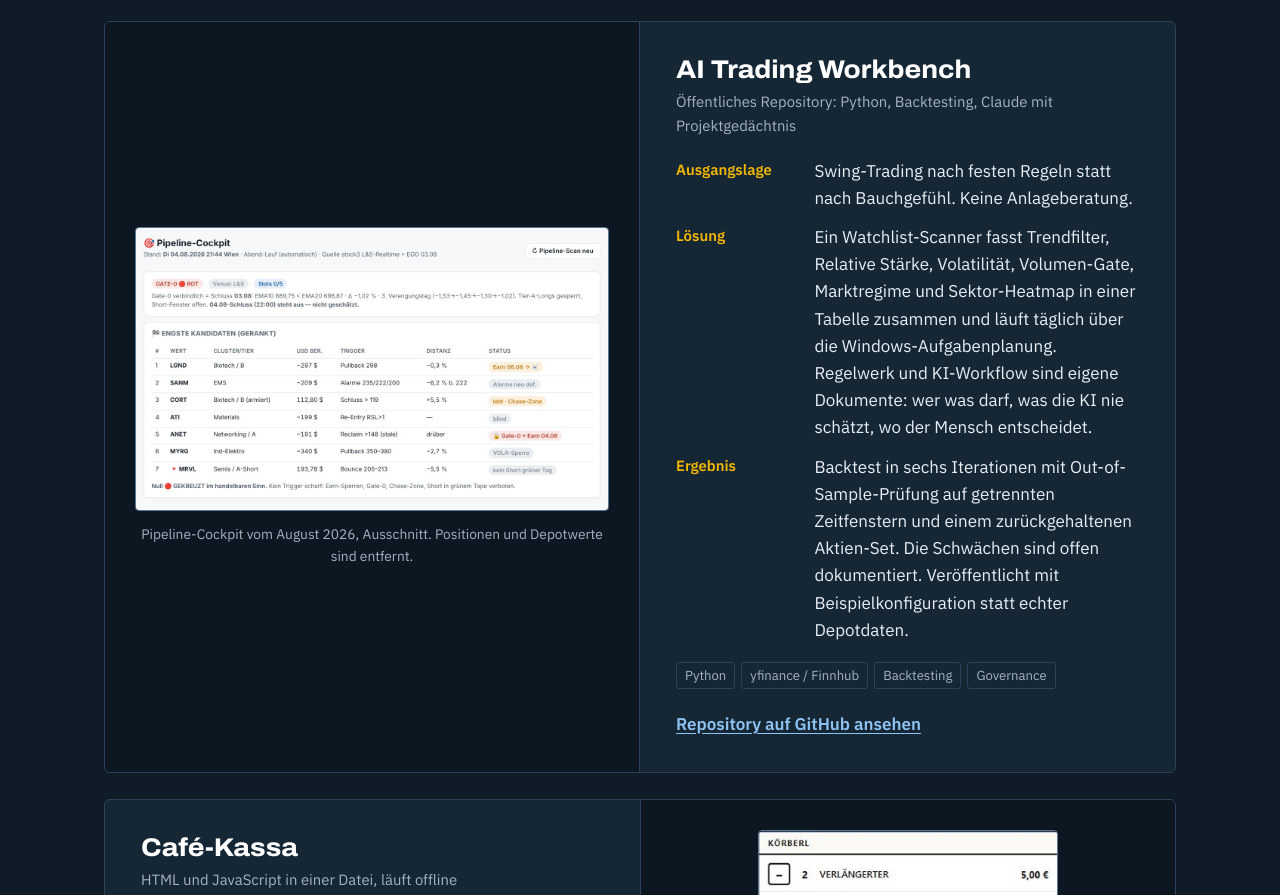
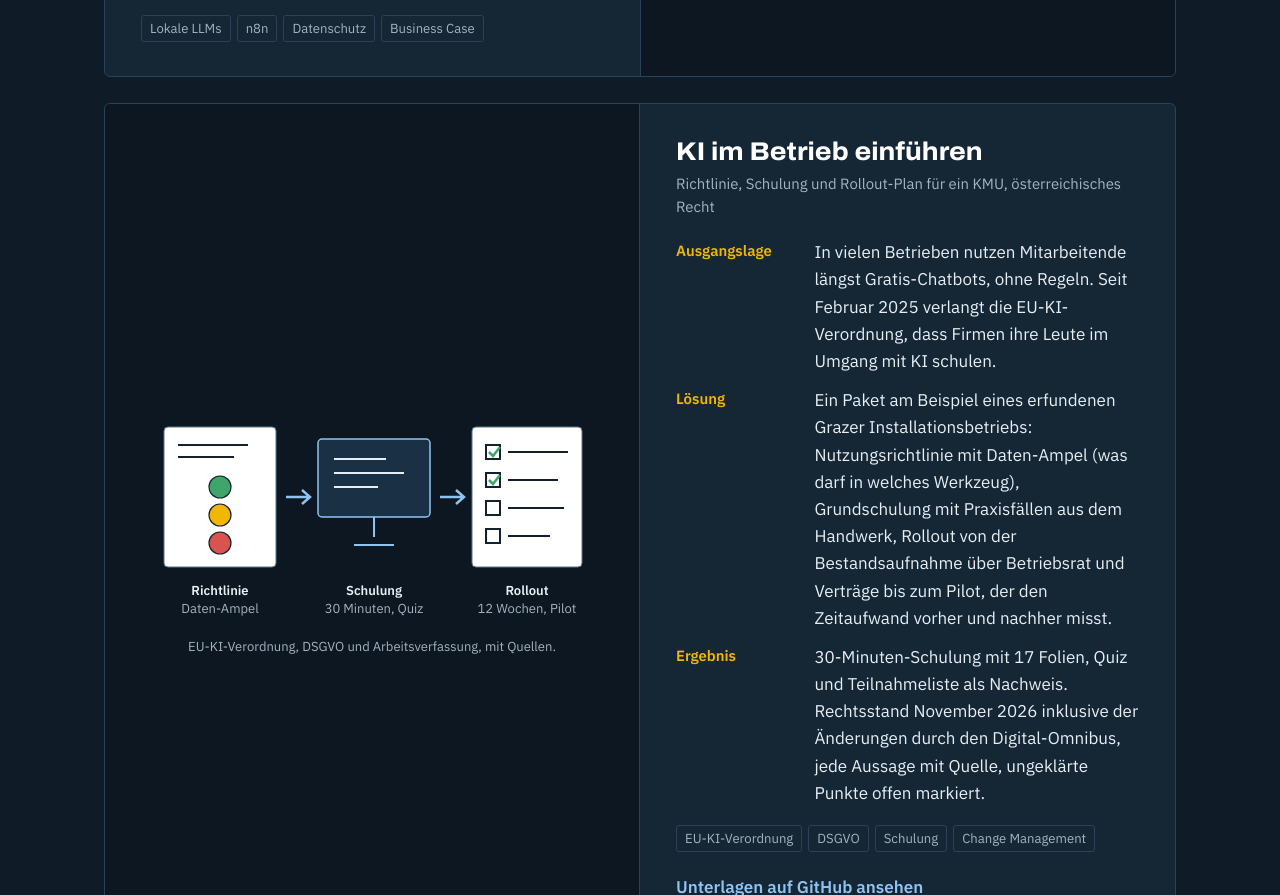
Before and after one commit to guenter-kohlhofer/portfolio, a plain HTML site: page index.html in a window 1280 px wide. Shown: the part 3064-3959 px from the top of the page. Drawn offline with Linux system fonts and the light colour scheme.

Commit message:
KI im Betrieb einführen: Paket und Projektkarte, Ergebniszahlen ergänzt
Richtlinie mit Daten-Ampel, 30-Minuten-Schulung, Rollout-Checkliste und
Rechtsstand 27.11.2026 als Ordner ki-im-betrieb/. Neue Karte im Bereich
Projekte zum Einstieg, belegte Zahlen bei Inseraten und Café-Kassa.

Co-Authored-By: Claude Opus 5.5 <noreply@anthropic.com>
Claude-Session: https://claude.ai/code/session_018ZgKv3hK7EcLrxbHBVVk3t

```diff
--- a/index.html
+++ b/index.html
@@ -246,7 +246,7 @@
 
 <section class="abschnitt wrap" id="projekte">
   <div class="kopf">
-    <h2>Vier Projekte zum Einstieg</h2>
+    <h2>Fünf Projekte zum Einstieg</h2>
     <p>Wer nur ein paar Minuten Zeit hat, sieht hier am schnellsten, wie ich arbeite.</p>
   </div>
   <article class="gross">
@@ -288,7 +288,7 @@
       <dl class="karte">
         <dt>Ausgangslage</dt><dd>Gebrauchte Ware zu inserieren heißt: jedes Foto zuschneiden, jeden Text einzeln schreiben.</dd>
         <dt>Lösung</dt><dd>Man fotografiert ein Produkt mit dem Handy und lädt die Bilder hoch. Sie werden automatisch gedreht, begradigt, einheitlich im Format 4:3 zugeschnitten und farblich korrigiert. Fremde Etiketten und Seriennummern werden wegretuschiert.</dd>
-        <dt>Ergebnis</dt><dd class="geprueft">Fertige Anzeigentexte mit Preisempfehlung, gebündelt als Paket mit einem Ordner je Produkt, zum Weiterschicken per WhatsApp. Einmal als Skill beschrieben, danach für jedes neue Produkt mit einem Satz wiederholbar.</dd>
+        <dt>Ergebnis</dt><dd class="geprueft">Fertige Anzeigentexte mit Preisempfehlung, gebündelt als Paket mit einem Ordner je Produkt, zum Weiterschicken per WhatsApp. Bilder einheitlich höchstens 1600 × 1200 Pixel und unter 700 KB, mit Kontaktbogen zur Kontrolle. Einmal als Skill beschrieben, danach für jedes neue Produkt mit einem Satz wiederholbar.</dd>
       </dl>
       <ul class="marken"><li>Pillow / NumPy</li><li>Bildbearbeitung</li><li>Texterstellung</li><li>E-Commerce</li></ul>
     </div>
@@ -335,6 +335,52 @@
   </article>
   <article class="gross">
     <div class="bild">
+      <svg viewBox="0 0 460 300" role="img" aria-label="Schema: Ein Betrieb führt KI in drei Schritten ein. Eine Richtlinie mit Daten-Ampel regelt, welche Daten in welches Werkzeug dürfen. Eine Schulung von 30 Minuten erfüllt die Schulungspflicht. Ein Rollout-Plan über 12 Wochen endet mit einem gemessenen Pilot.">
+        <g font-family="Plex,Segoe UI,Arial,sans-serif" font-size="13" fill="#e7eef4">
+          <!-- Richtlinie mit Ampel -->
+          <rect x="22" y="58" width="112" height="140" rx="4" fill="#fff" stroke="#5b7690"/>
+          <path d="M36 76h70M36 88h56" stroke="#13212e" stroke-width="2"/>
+          <circle cx="78" cy="118" r="11" fill="#3fa66b" stroke="#13212e" stroke-width="1.2"/>
+          <circle cx="78" cy="146" r="11" fill="#f2b705" stroke="#13212e" stroke-width="1.2"/>
+          <circle cx="78" cy="174" r="11" fill="#d9534f" stroke="#13212e" stroke-width="1.2"/>
+          <text x="78" y="226" text-anchor="middle" font-weight="600">Richtlinie</text>
+          <text x="78" y="244" text-anchor="middle" fill="#a3b3c1">Daten-Ampel</text>
+          <path d="M144 128h24m-8-7 8 7-8 7" fill="none" stroke="#8fc3f2" stroke-width="2.5"/>
+          <!-- Schulung -->
+          <rect x="176" y="70" width="112" height="78" rx="4" fill="#1a3045" stroke="#8fc3f2" stroke-width="1.5"/>
+          <path d="M192 90h52M192 104h70M192 118h44" stroke="#e7eef4" stroke-width="2"/>
+          <path d="M232 148v20M212 176h40" stroke="#8fc3f2" stroke-width="2"/>
+          <text x="232" y="226" text-anchor="middle" font-weight="600">Schulung</text>
+          <text x="232" y="244" text-anchor="middle" fill="#a3b3c1">30 Minuten, Quiz</text>
+          <path d="M298 128h24m-8-7 8 7-8 7" fill="none" stroke="#8fc3f2" stroke-width="2.5"/>
+          <!-- Checkliste -->
+          <rect x="330" y="58" width="110" height="140" rx="4" fill="#fff" stroke="#5b7690"/>
+          <g fill="none" stroke="#13212e" stroke-width="2">
+            <rect x="344" y="76" width="14" height="14"/><path d="M347 83l4 4 7-9" stroke="#3fa66b" stroke-width="2.5"/><path d="M366 83h60"/>
+            <rect x="344" y="104" width="14" height="14"/><path d="M347 111l4 4 7-9" stroke="#3fa66b" stroke-width="2.5"/><path d="M366 111h50"/>
+            <rect x="344" y="132" width="14" height="14"/><path d="M366 139h56"/>
+            <rect x="344" y="160" width="14" height="14"/><path d="M366 167h42"/>
+          </g>
+          <text x="385" y="226" text-anchor="middle" font-weight="600">Rollout</text>
+          <text x="385" y="244" text-anchor="middle" fill="#a3b3c1">12 Wochen, Pilot</text>
+          <text x="230" y="282" text-anchor="middle" fill="#a3b3c1">EU-KI-Verordnung, DSGVO und Arbeitsverfassung, mit Quellen.</text>
+        </g>
+      </svg>
+    </div>
+    <div class="inhalt">
+      <h3>KI im Betrieb einführen</h3>
+      <p class="art">Richtlinie, Schulung und Rollout-Plan für ein KMU, österreichisches Recht</p>
+      <dl class="karte">
+        <dt>Ausgangslage</dt><dd>In vielen Betrieben nutzen Mitarbeitende längst Gratis-Chatbots, ohne Regeln. Seit Februar 2025 verlangt die EU-KI-Verordnung, dass Firmen ihre Leute im Umgang mit KI schulen.</dd>
+        <dt>Lösung</dt><dd>Ein Paket am Beispiel eines erfundenen Grazer Installationsbetriebs: Nutzungsrichtlinie mit Daten-Ampel (was darf in welches Werkzeug), Grundschulung mit Praxisfällen aus dem Handwerk, Rollout von der Bestandsaufnahme über Betriebsrat und Verträge bis zum Pilot, der den Zeitaufwand vorher und nachher misst.</dd>
+        <dt>Ergebnis</dt><dd class="geprueft">30-Minuten-Schulung mit 17 Folien, Quiz und Teilnahmeliste als Nachweis. Rechtsstand November 2026 inklusive der Änderungen durch den Digital-Omnibus, jede Aussage mit Quelle, ungeklärte Punkte offen markiert.</dd>
+      </dl>
+      <ul class="marken"><li>EU-KI-Verordnung</li><li>DSGVO</li><li>Schulung</li><li>Change Management</li></ul>
+      <p class="mehr"><a href="https://github.com/guenter-kohlhofer/portfolio/tree/main/ki-im-betrieb" rel="noopener">Unterlagen auf GitHub ansehen</a></p>
+    </div>
+  </article>
+  <article class="gross">
+    <div class="bild">
       <figure style="margin:0">
         <a href="img/pipeline-cockpit.jpg"><img src="img/pipeline-cockpit.jpg" alt="Pipeline-Cockpit: Marktampel Gate-0 auf Rot und gerankte Kandidatenliste mit Trigger, Abstand und Status" loading="lazy" width="1250" height="746"></a>
         <figcaption>Pipeline-Cockpit vom August 2026, Ausschnitt. Positionen und Depotwerte sind entfernt.</figcaption>
@@ -362,7 +408,7 @@
       <dl class="karte">
         <dt>Ausgangslage</dt><dd>Im Café des BBRZ Graz wurde mit Papier und Excel abgerechnet.</dd>
         <dt>Lösung</dt><dd>Eine Kassa, die in jedem Browser läuft, ohne Installation und ohne Internet. Mit Schichtjournal, Kassasturz, Archiv und Datensicherung. Der Excel-Export passt zu den bestehenden Arbeitsmappen.</dd>
-        <dt>Ergebnis</dt><dd class="geprueft">Beim Nachbauen der Logik wurden vier Fehler in den bisherigen Tabellen entdeckt.</dd>
+        <dt>Ergebnis</dt><dd class="geprueft">Im echten Einsatz im BBRZ-Café. Beim Nachbauen der Logik wurden vier Fehler in den bisherigen Tabellen entdeckt. Keine Installation, keine laufenden Kosten.</dd>
       </dl>
       <ul class="marken"><li>Vanilla JS</li><li>ohne Abhängigkeiten</li><li>Offline-first</li></ul>
       <p class="mehr"><a href="demo/cafe-kassa.html">Demo selbst ausprobieren</a></p>
```
Also changed, not shown: 6 other files.
